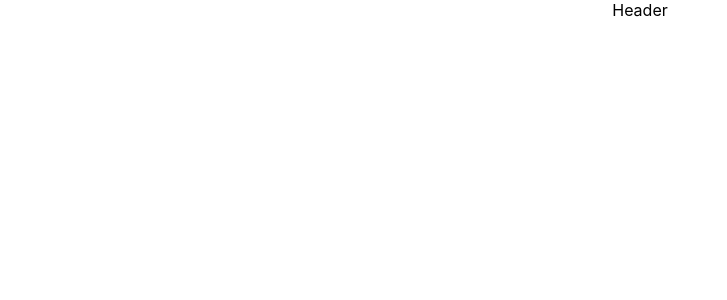
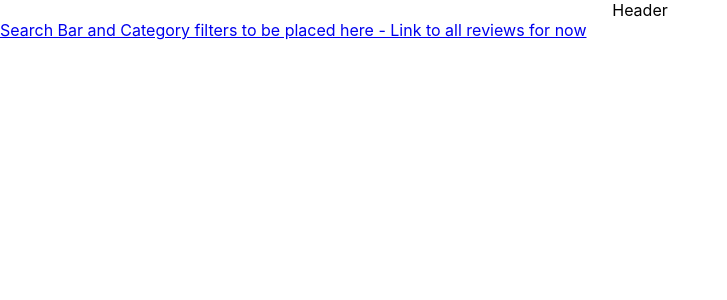
Before and after one commit to Cnmoosavinia/fe-games, a React (Create React App) app: page / in a window 1280 px wide. Before the commit this address had no page. Shown: the top 300 px of the page, without its empty margins (0-727 px from the left). Built offline with nearby package versions, Linux system fonts and the light colour scheme.

Commit message:
Resubmission of Ticket 5 single review with requested amendments

```diff
--- a/src/App.js
+++ b/src/App.js
@@ -1,14 +1,16 @@
 import "./App.css";
-
+import { BrowserRouter } from "react-router-dom";
 import Header from "./components/header.jsx";
 import ReviewBoard from "./components/review-board.jsx";
 
 function App() {
   return (
-    <div className="App">
-      <Header />
-      <ReviewBoard />
-    </div>
+    <BrowserRouter>
+      <div className="App">
+        <Header />
+        <ReviewBoard />
+      </div>
+    </BrowserRouter>
   );
 }
 
--- a/src/components/review-board.jsx
+++ b/src/components/review-board.jsx
@@ -1,8 +1,9 @@
 import "./review-board.css";
-import { BrowserRouter, Routes, Route } from "react-router-dom";
+import { Routes, Route } from "react-router-dom";
+import { useState } from "react";
 import ReviewList from "./review-list.jsx";
-import { useState } from "react";
 import Review from "./review.jsx";
+import Search from "./search.jsx";
 
 function ReviewBoard() {
   const [reviews, setReviews] = useState([]);
@@ -10,8 +11,11 @@ function ReviewBoard() {
 
   return (
     <div className="ReviewBoard">
-      <BrowserRouter>
       <Routes>
+        <Route
+          path="/"
+          element={<Search loading={loading} setLoading={setLoading} />}
+        ></Route>
         <Route
           path="/reviews"
           element={
@@ -23,9 +27,11 @@ function ReviewBoard() {
             />
           }
         ></Route>
-          <Route path="/reviews/:review_id" element={<Review />}></Route>
+        <Route
+          path="/reviews/:review_id"
+          element={<Review loading={loading} setLoading={setLoading} />}
+        ></Route>
       </Routes>
-      </BrowserRouter>
     </div>
   );
 }
--- a/src/components/review.jsx
+++ b/src/components/review.jsx
@@ -3,17 +3,18 @@ import { getReviewById } from "../api";
 import { useParams } from "react-router-dom";
 import "./review.css";
 
-const Review = () => {
+const Review = ({ loading, setLoading }) => {
   const { review_id } = useParams();
   const [singleReview, setSingleReview] = useState({});
 
   useEffect(() => {
     getReviewById(review_id).then((data) => {
       setSingleReview(data);
-      console.log(data);
+      setLoading(false);
     });
   }, [review_id]);
 
+  if (loading) return <p className="loading-screen">Loading Review...</p>;
   return (
     <div className="review-page">
       <h2 className="title">{singleReview.title}</h2>
--- /dev/null
+++ b/src/components/search.jsx
@@ -0,0 +1,12 @@
+import { Link } from "react-router-dom";
+
+function Search(loading, setLoading) {
+  return (
+    <Link to="/reviews">
+      Search Bar and Category filters to be placed here - Link to all reviews
+      for now
+    </Link>
+  );
+}
+
+export default Search;
```
Lines whose indentation alone changed are shown as unchanged.
